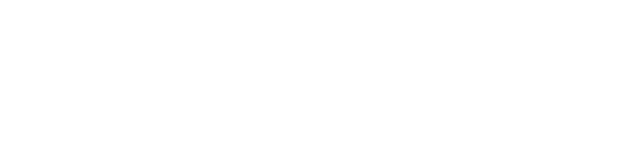
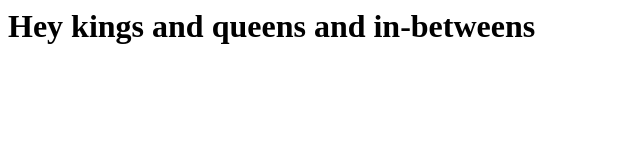
Before and after one commit to WVCS/website-Julia-Krastev, a plain HTML site: page index.html in a window 1280 px wide. Shown: the whole page, without its empty margins (0-640 px from the left). Drawn offline with Linux system fonts and the light colour scheme.

Commit message:
testing
added heading to test

```diff
--- a/index.html
+++ b/index.html
@@ -1,7 +1,7 @@
 <html>
 
 
-
+  <h1> Hey kings and queens and in-betweens </h1>
 
 
 
```
